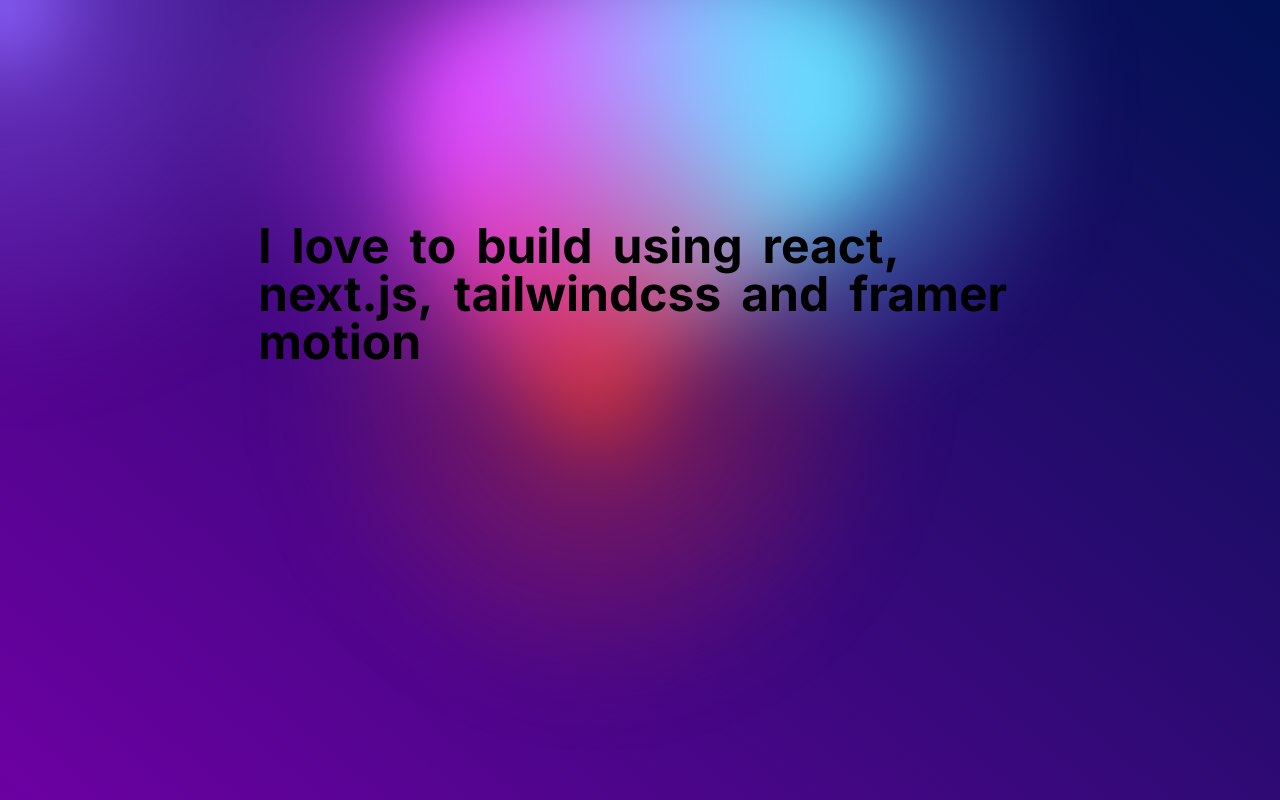
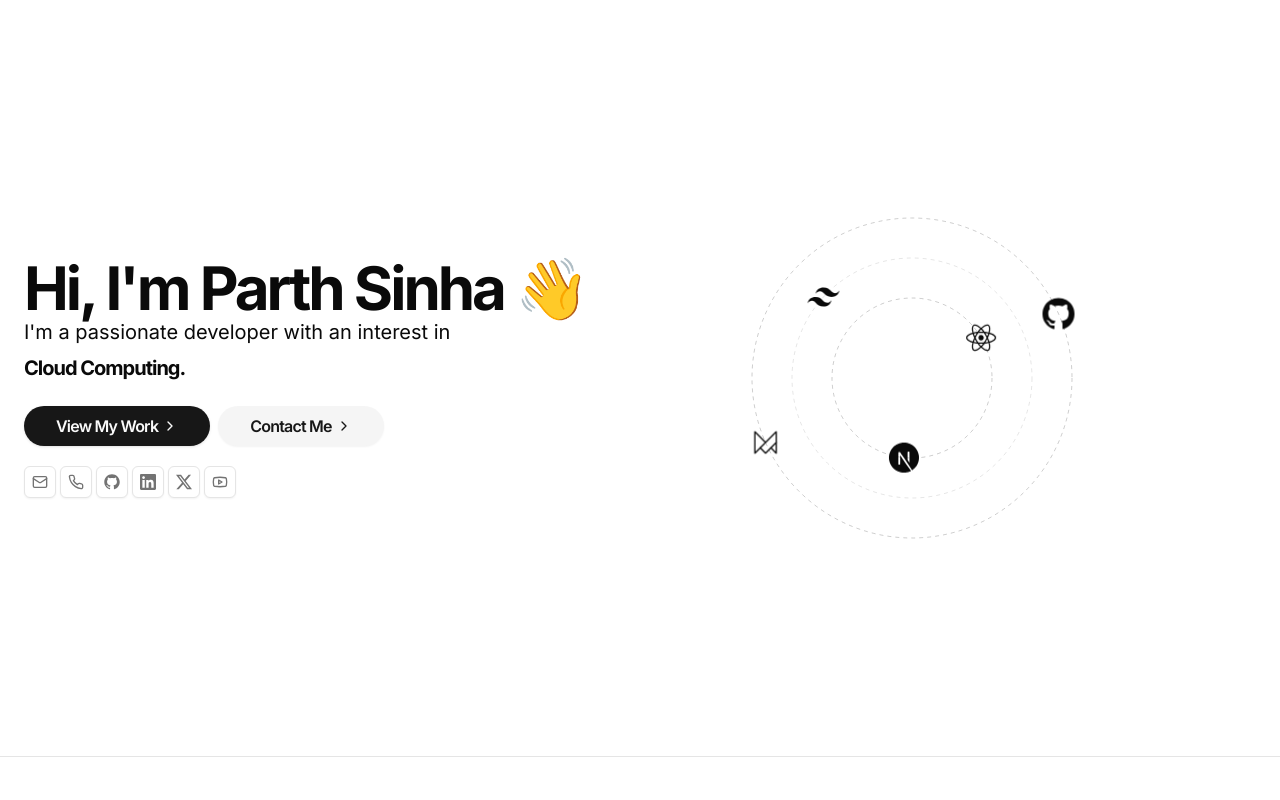
Before and after one commit to sinhaparth5/parth-portfolio-web-nextjs, a Next.js app: page / in a window 1280 px wide. Shown: the top 800 px of the page. Built offline with nearby package versions, Linux system fonts and the light colour scheme.

Commit message:
revert back the background color

```diff
--- a/app/layout.tsx
+++ b/app/layout.tsx
@@ -29,12 +29,8 @@
           fontSans.variable
         )}
       >
-        <BackgroundGradientAnimation>
-          <div className="absolute z-50 inset-0 flex items-center justify-center text-white font-bold px-4 pointer-events-none text-3xl text-center md:text-4xl lg:text-7xl">
             <TooltipProvider>{children}</TooltipProvider>
             <Analytics />
-          </div>
-        </BackgroundGradientAnimation>
       </body>
     </html>
   );
--- a/app/page.tsx
+++ b/app/page.tsx
@@ -19,6 +19,7 @@
   Youtube,
 } from "lucide-react";
 import Link from "next/link";
+import { BackgroundGradientAnimation } from "@/components/ui/background-gradient-animation";
 
 const contact = {
   email: "contact@parthsinha.com",
```
